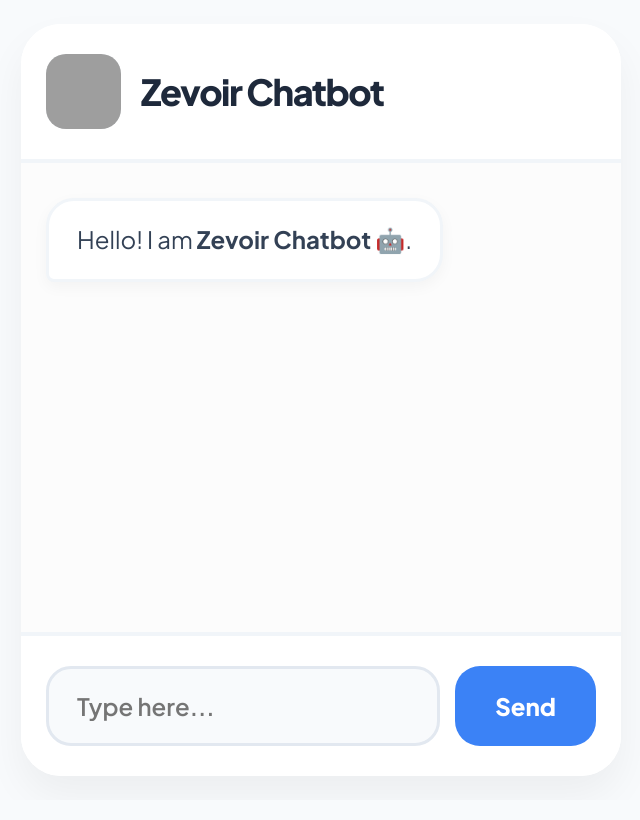
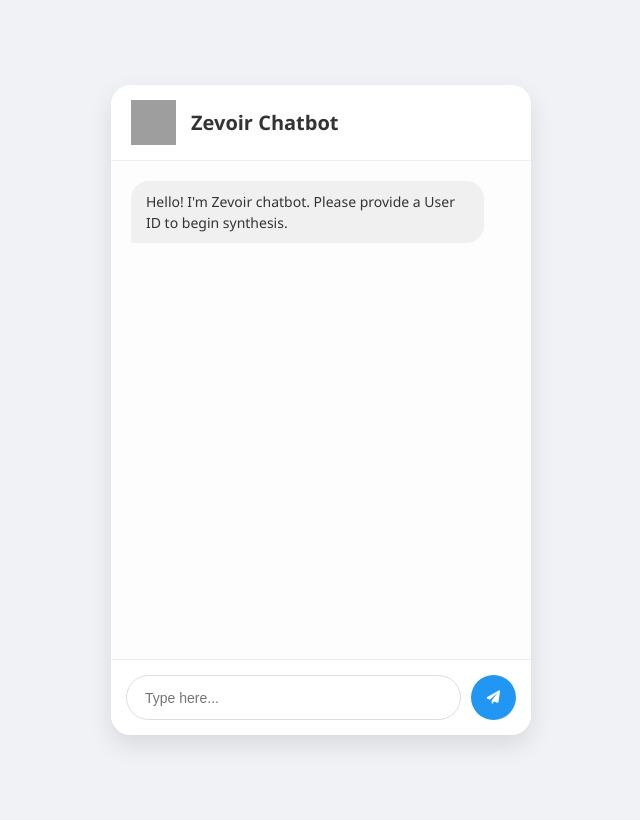
Before and after one commit to saniyask844-droid/my_chatbot, a Flask app: page / in a window 1280 px wide. Shown: the whole page, without its empty margins (319-959 px from the left). Before the commit the page ends 746 px from the top, so only its background shows below. Run offline with Flask 3, Linux system fonts and the light colour scheme; grey boxes are pictures that could not be loaded.

Commit message:
Update index.html

```diff
--- a/templates/index.html
+++ b/templates/index.html
@@ -2,163 +2,197 @@
 <html lang="en">
 <head>
     <meta charset="UTF-8">
-    <meta name="viewport" content="width=device-width, initial-scale=1.0, maximum-scale=1.0, user-scalable=0">
+    <meta name="viewport" content="width=device-width, initial-scale=1.0">
     <title>Zevoir Chatbot</title>
-    <link href="https://fonts.googleapis.com/css2?family=Plus+Jakarta+Sans:wght@400;600;700;800&display=swap" rel="stylesheet">
+    <link rel="stylesheet" href="https://cdnjs.cloudflare.com/ajax/libs/font-awesome/6.0.0/css/all.min.css">
     <style>
-        * { box-sizing: border-box; margin: 0; padding: 0; font-family: 'Plus Jakarta Sans', sans-serif; }
-
         body {
-            background: #f8fafc;
-            height: 100vh;
-            height: -webkit-fill-available;
+            font-family: 'Segoe UI', Tahoma, Geneva, Verdana, sans-serif;
+            background-color: #f0f2f5;
             display: flex;
             justify-content: center;
             align-items: center;
-            overflow: hidden;
-            position: fixed;
-            width: 100%;
+            min-height: 100vh;
+            margin: 0;
+            padding: 10px;
         }
 
-        #chat-container {
+        .chat-container {
             width: 100%;
-            max-width: 600px; /* Width inka penchanu */
-            height: 100vh;
+            max-width: 420px;
+            height: 90vh;
+            max-height: 650px;
             background: white;
+            border-radius: 20px;
+            box-shadow: 0 10px 25px rgba(0,0,0,0.1);
+            overflow: hidden;
             display: flex;
             flex-direction: column;
-            box-shadow: 0 20px 40px rgba(0, 0, 0, 0.05);
-            overflow: hidden;
+            animation: fadeIn 0.5s ease;
         }
 
-        @media (min-width: 481px) {
-            #chat-container { height: 94vh; border-radius: 40px; }
+        @keyframes fadeIn {
+            from { opacity: 0; transform: translateY(20px); }
+            to { opacity: 1; transform: translateY(0); }
         }
 
-        /* Header - Jumbo Size */
-        #header { padding: 30px 25px; border-bottom: 4px solid #f1f5f9; display: flex; align-items: center; gap: 20px; background: #ffffff; z-index: 10; }
-
-        .z-logo { width: 75px; height: 75px; border-radius: 20px; overflow: hidden; background: #f1f5f9; flex-shrink: 0; }
-        .z-logo img { width: 100%; height: 100%; object-fit: cover; }
-
-        /* Title size 36px */
-        #header p { font-weight: 800; font-size: 36px; color: #1e293b; letter-spacing: -1.5px; }
-
-        #chat-box { flex: 1; padding: 35px 25px; overflow-y: auto; display: flex; flex-direction: column; gap: 30px; background: #fcfcfc; }
-
-        /* Message font size 24px - Super Large */
-        .message {
-            padding: 22px 28px; border-radius: 28px; font-size: 24px; max-width: 92%; line-height: 1.4;
-            word-wrap: break-word; word-break: break-word; white-space: pre-wrap;
-            box-shadow: 0 5px 15px rgba(0,0,0,0.04);
+        .chat-header {
+            background: #ffffff;
+            padding: 15px 20px;
+            display: flex;
+            align-items: center;
+            border-bottom: 1px solid #eee;
         }
 
-        .user-msg { align-self: flex-end; background: #3b82f6; color: white; border-bottom-right-radius: 8px; font-weight: 600; }
-        .bot-msg { align-self: flex-start; background: #ffffff; color: #334155; border: 3px solid #f1f5f9; border-bottom-left-radius: 8px; }
-
-        /* Input Area - Mega Large */
-        #input-area {
-            padding: 30px 25px;
-            display: flex;
-            gap: 15px;
-            border-top: 4px solid #f1f5f9;
-            background: white;
-            padding-bottom: calc(30px + env(safe-area-inset-bottom));
+        .chat-header img {
+            width: 45px;
+            height: 45px;
+            margin-right: 15px;
         }
 
-        #user-input {
-            flex: 1;
-            border: 3px solid #e2e8f0;
-            border-radius: 25px;
-            padding: 22px 28px;
-            outline: none;
-            font-size: 24px;
-            font-weight: 600;
-            background: #f8fafc;
+        .chat-header h2 {
+            margin: 0;
+            color: #333;
+            font-size: 20px;
         }
 
-        #send-btn {
-            background: #3b82f6;
+        #chat-box {
+            flex: 1;
+            padding: 20px;
+            overflow-y: auto;
+            display: flex;
+            flex-direction: column;
+            gap: 12px;
+            background: #fdfdfd;
+        }
+
+        .message {
+            max-width: 85%;
+            padding: 10px 15px;
+            border-radius: 18px;
+            font-size: 14px;
+            line-height: 1.5;
+            word-wrap: break-word;
+        }
+
+        .user-message {
+            align-self: flex-end;
+            background: #2196F3;
+            color: white;
+            border-bottom-right-radius: 2px;
+        }
+
+        .bot-message {
+            align-self: flex-start;
+            background: #f1f0f0;
+            color: #333;
+            border-bottom-left-radius: 2px;
+        }
+
+        .input-area {
+            padding: 15px;
+            display: flex;
+            gap: 10px;
+            background: white;
+            border-top: 1px solid #eee;
+        }
+
+        input {
+            flex: 1;
+            padding: 12px 18px;
+            border: 1px solid #ddd;
+            border-radius: 25px;
+            outline: none;
+            font-size: 14px;
+        }
+
+        input:focus {
+            border-color: #2196F3;
+        }
+
+        button {
+            background: #2196F3;
             color: white;
             border: none;
-            padding: 0 40px;
-            border-radius: 25px;
-            font-weight: 800;
+            width: 45px;
+            height: 45px;
+            border-radius: 50%;
             cursor: pointer;
-            font-size: 24px;
+            display: flex;
+            align-items: center;
+            justify-content: center;
+            transition: 0.3s;
         }
 
-        .typing span { width: 15px; height: 15px; background: #3b82f6; margin: 0 5px; }
+        button:hover {
+            background: #1976D2;
+            transform: scale(1.05);
+        }
+
+        #chat-box::-webkit-scrollbar {
+            width: 5px;
+        }
+        #chat-box::-webkit-scrollbar-thumb {
+            background: #ddd;
+            border-radius: 10px;
+        }
     </style>
 </head>
 <body>
-    <div id="chat-container">
-        <div id="header">
-            <div class="z-logo">
-                <img src="https://cdn-icons-png.flaticon.com/512/4712/4712035.png" alt="Zevoir Logo">
+
+<div class="chat-container">
+    <div class="chat-header">
+        <img src="https://cdn-icons-png.flaticon.com/512/4712/4712035.png" alt="Bot">
+        <h2>Zevoir Chatbot</h2>
     </div>
-            <p>Zevoir Chatbot</p>
+
+    <div id="chat-box">
+        <div class="message bot-message">Hello! I'm Zevoir chatbot. Please provide a User ID to begin synthesis.</div>
     </div>
-        <div id="chat-box"></div>
-        <div id="input-area">
-            <input type="text" id="user-input" placeholder="Type here..." maxlength="250" autocomplete="off">
-            <button id="send-btn">Send</button>
+
+    <div class="input-area">
+        <input type="text" id="user-input" placeholder="Type here..." onkeypress="handleKeyPress(event)">
+        <button onclick="sendMessage()"><i class="fas fa-paper-plane"></i></button>
     </div>
 </div>
 
 <script>
-        const chatBox = document.getElementById('chat-box');
-        const userInput = document.getElementById('user-input');
-        const sendBtn = document.getElementById('send-btn');
+    async function sendMessage() {
+        const inputField = document.getElementById("user-input");
+        const message = inputField.value.trim();
+        if (!message) return;
 
-        window.onload = () => {
-            const savedChat = JSON.parse(sessionStorage.getItem('zevoir_session_chat')) || [];
-            if (savedChat.length === 0) {
-                addMessage("Hello! I am <b>Zevoir Chatbot</b> 🤖.", "bot-msg", false);
-            } else {
-                savedChat.forEach(item => addMessage(item.text, item.type, false));
-            }
-        };
+        appendMessage(message, "user-message");
+        inputField.value = "";
 
-        function addMessage(text, type, save = true) {
-            const div = document.createElement('div');
-            div.className = `message ${type}`;
-            div.innerHTML = text;
-            chatBox.appendChild(div);
-            chatBox.scrollTop = chatBox.scrollHeight;
-            if (save) {
-                const savedChat = JSON.parse(sessionStorage.getItem('zevoir_session_chat')) || [];
-                savedChat.push({ text, type });
-                sessionStorage.setItem('zevoir_session_chat', JSON.stringify(savedChat));
+        try {
+            const response = await fetch("/get_response", {
+                method: "POST",
+                headers: { "Content-Type": "application/json" },
+                body: JSON.stringify({ message: message })
+            });
+            const data = await response.json();
+            appendMessage(data.response, "bot-message");
+        } catch (error) {
+            appendMessage("Error: Could not reach server. ⚠️", "bot-message");
         }
     }
 
-        async function handleSend() {
-            const msg = userInput.value.trim();
-            if (!msg) return;
-            addMessage(msg, "user-msg");
-            userInput.value = "";
-            const loading = document.createElement('div');
-            loading.className = "message bot-msg";
-            loading.innerHTML = `<div class="typing"><span></span><span></span><span></span></div>`;
-            chatBox.appendChild(loading);
+    function appendMessage(text, className) {
+        const chatBox = document.getElementById("chat-box");
+        const msgDiv = document.createElement("div");
+        msgDiv.className = `message ${className}`;
+        msgDiv.innerHTML = text;
+        chatBox.appendChild(msgDiv);
         chatBox.scrollTop = chatBox.scrollHeight;
-            try {
-                const response = await fetch('/get_response', {
-                    method: 'POST',
-                    headers: {'Content-Type': 'application/json'},
-                    body: JSON.stringify({message: msg})
-                });
-                const data = await response.json();
-                chatBox.removeChild(loading);
-                addMessage(data.response, "bot-msg");
-            } catch (e) {
-                chatBox.removeChild(loading);
-                addMessage("<b>Error:</b> Server issues. ⚠️", "bot-msg");
+    }
+
+    function handleKeyPress(event) {
+        if (event.key === "Enter") {
+            sendMessage();
         }
     }
-        sendBtn.onclick = handleSend;
-        userInput.addEventListener("keypress", (e) => { if (e.key === "Enter") handleSend(); });
 </script>
+
 </body>
 </html>
```
Lines whose indentation alone changed are shown as unchanged.
